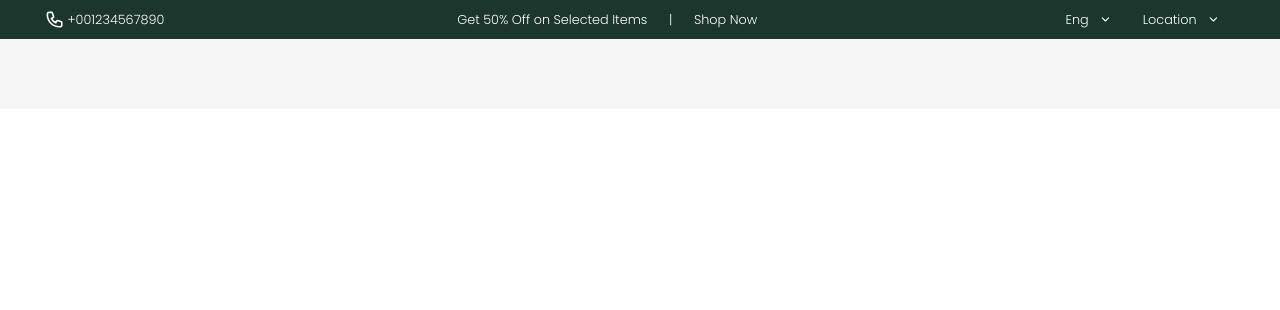
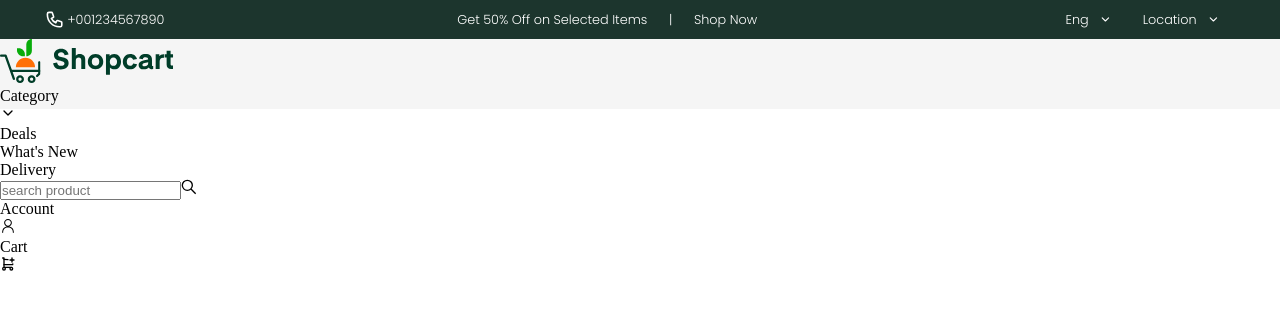
Before and after one commit to iceddrop/Buyall, a React (Vite) app: page / in a window 1280 px wide. Shown: the top 310 px of the page. Built offline with nearby package versions, Linux system fonts and the light colour scheme.

Commit message:
nav progress 2

```diff
--- a/src/components/Nav/Nav.jsx
+++ b/src/components/Nav/Nav.jsx
@@ -1,10 +1,42 @@
 import React from "react";
 import "../../index.css";
-import "./Nav.css"
+import "./Nav.css";
+import logo from "../../assets/63e86ab4c21faa7bc0bd90dd_Logo.svg";
+import {GrSearch} from "react-icons/gr";
+import {FiChevronDown} from "react-icons/fi";
+import {RxPerson} from "react-icons/rx";
+import {TbShoppingCartPlus} from "react-icons/tb"
 export default function Nav(){
     return(
         <nav className="nav">
-
+           <img src={logo} className="site-logo" alt="shop-cart-logo"/>
+             <ul>
+                <li>
+                  <div>
+                     <p>Category</p>
+                     <FiChevronDown/>
+                  </div>
+                </li>
+                <li>Deals</li>
+                <li>What's New</li>
+                <li>Delivery</li>
+             </ul>
+             <form>
+               <div>
+                <input type="text" className="search-input" name="search" id="searchInput" placeholder="search product"/>
+                <GrSearch/>
+               </div>
+             </form>
+             <ul>
+                <li>
+                   <p>Account</p>
+                   <RxPerson/>
+                </li>
+                <li>
+                   <p>Cart</p>
+                   <TbShoppingCartPlus/>
+                </li>
+             </ul>
         </nav>
     )
 }
```
Also changed, not shown: src/assets/63e86ab4c21faa7bc0bd90dd_Logo.svg (added), src/components/Nav/DesktopNav.jsx (added), src/components/Nav/MobileNav.jsx (added).
